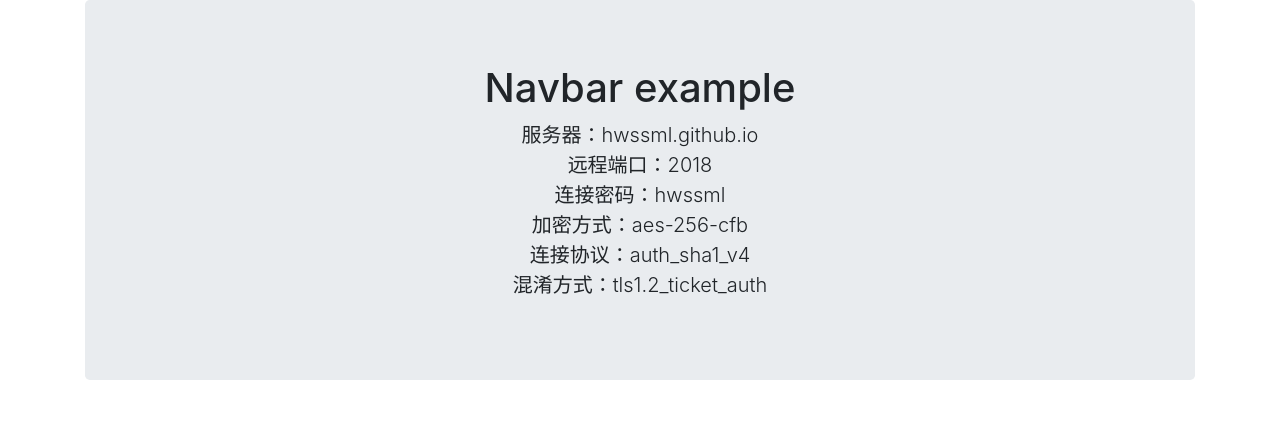
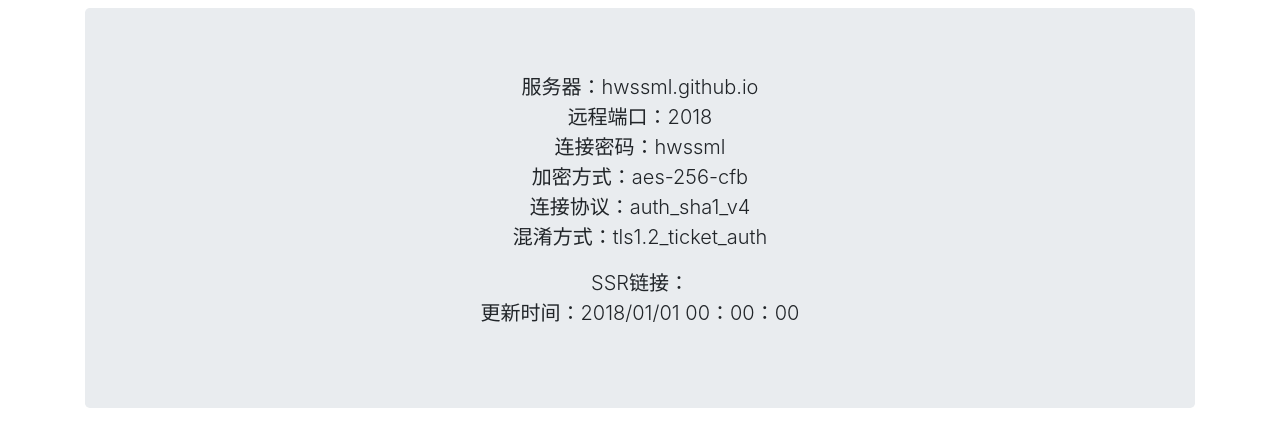
Before and after one commit to hwssml/hwssml, a plain HTML site: page index.html in a window 1280 px wide. Drawn offline with nearby package versions, Linux system fonts and the light colour scheme.

Commit message:
Update index.html

```diff
--- a/index.html
+++ b/index.html
@@ -11,9 +11,9 @@
     <title>Hello, world!</title>
   </head>
   <body>
+     <h1></h1>
      <main role="main" class="container">
       <div class="jumbotron text-center">
-        <h1>Navbar example</h1>
         <p class="lead">
           服务器：hwssml.github.io</br>
           远程端口：2018</br>
@@ -21,6 +21,10 @@
           加密方式：aes-256-cfb</br>
           连接协议：auth_sha1_v4</br>
           混淆方式：tls1.2_ticket_auth</br>
+        </p>
+        <p class="lead">
+          SSR链接：</br>
+          更新时间：2018/01/01 00：00：00</br>
         </p>
       </div>
     </main>
```
